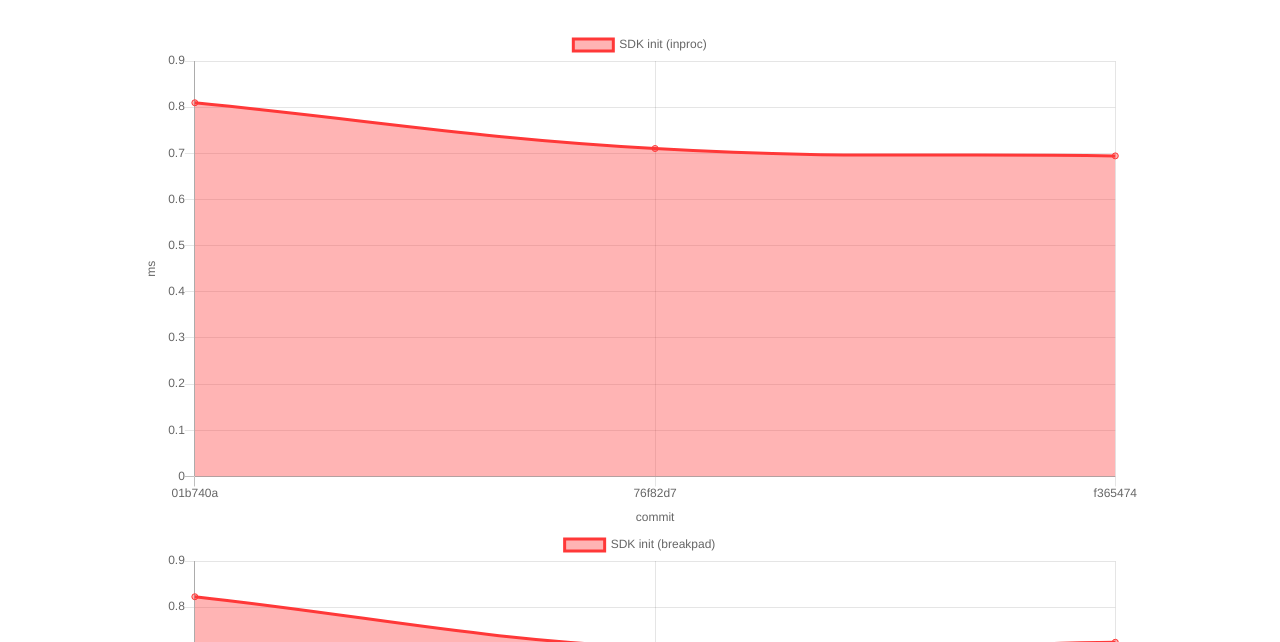
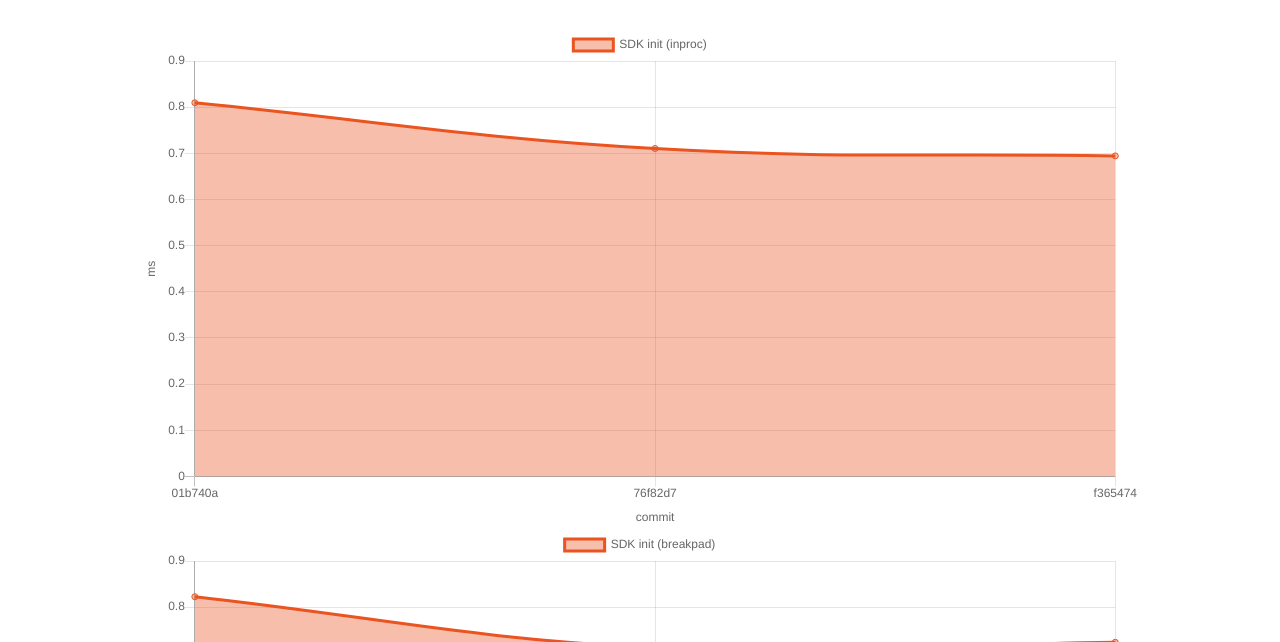
Before and after one commit to getsentry/sentry-native, a plain HTML site: page index.html in a window 1280 px wide. Shown: the part 158-800 px from the top of the page. Drawn offline with nearby package versions, Linux system fonts and the light colour scheme.

Commit message:
chore: OS-specific benchmark chart colors

```diff
--- a/index.html
+++ b/index.html
@@ -126,6 +126,12 @@
           _: '#333333'
         };
 
+        const benchColors = {
+          Windows: '#357ec7',
+          macOS: '#717378',
+          Linux: '#e95420',
+        };
+
         function init() {
           function collectBenchesPerTestCase(entries) {
             const map = new Map();
@@ -170,12 +176,11 @@
 
         function renderAllChars(dataSets) {
 
-          function renderGraph(parent, name, dataset) {
+          function renderGraph(parent, name, dataset, color) {
             const canvas = document.createElement('canvas');
             canvas.className = 'benchmark-chart';
             parent.appendChild(canvas);
 
-            const color = toolColors[dataset.length > 0 ? dataset[0].tool : '_'];
             const data = {
               labels: dataset.map(d => d.commit.id.slice(0, 7)),
               datasets: [
@@ -263,8 +268,9 @@
             graphsElem.className = 'benchmark-graphs';
             setElem.appendChild(graphsElem);
 
+            const color = benchColors[name];
             for (const [benchName, benches] of benchSet.entries()) {
-              renderGraph(graphsElem, benchName, benches)
+              renderGraph(graphsElem, benchName, benches, color)
             }
           }
 
```
